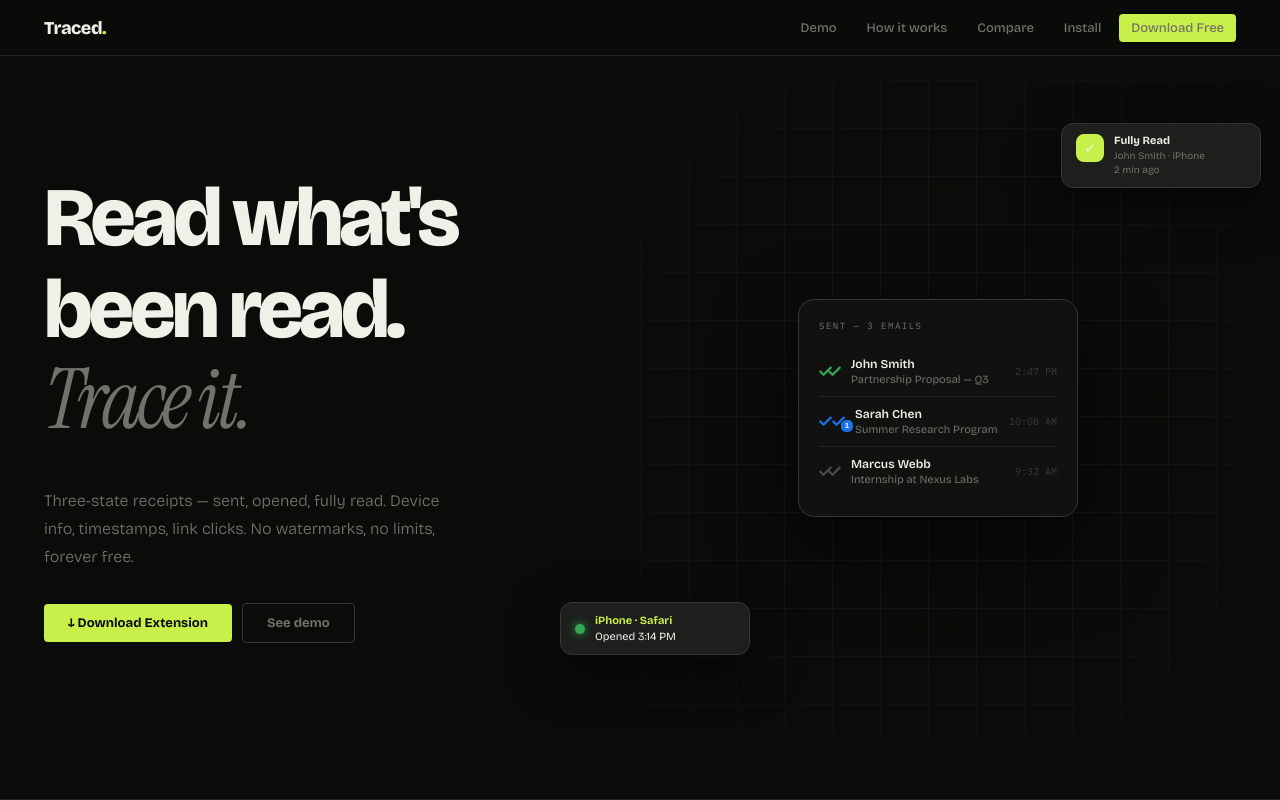
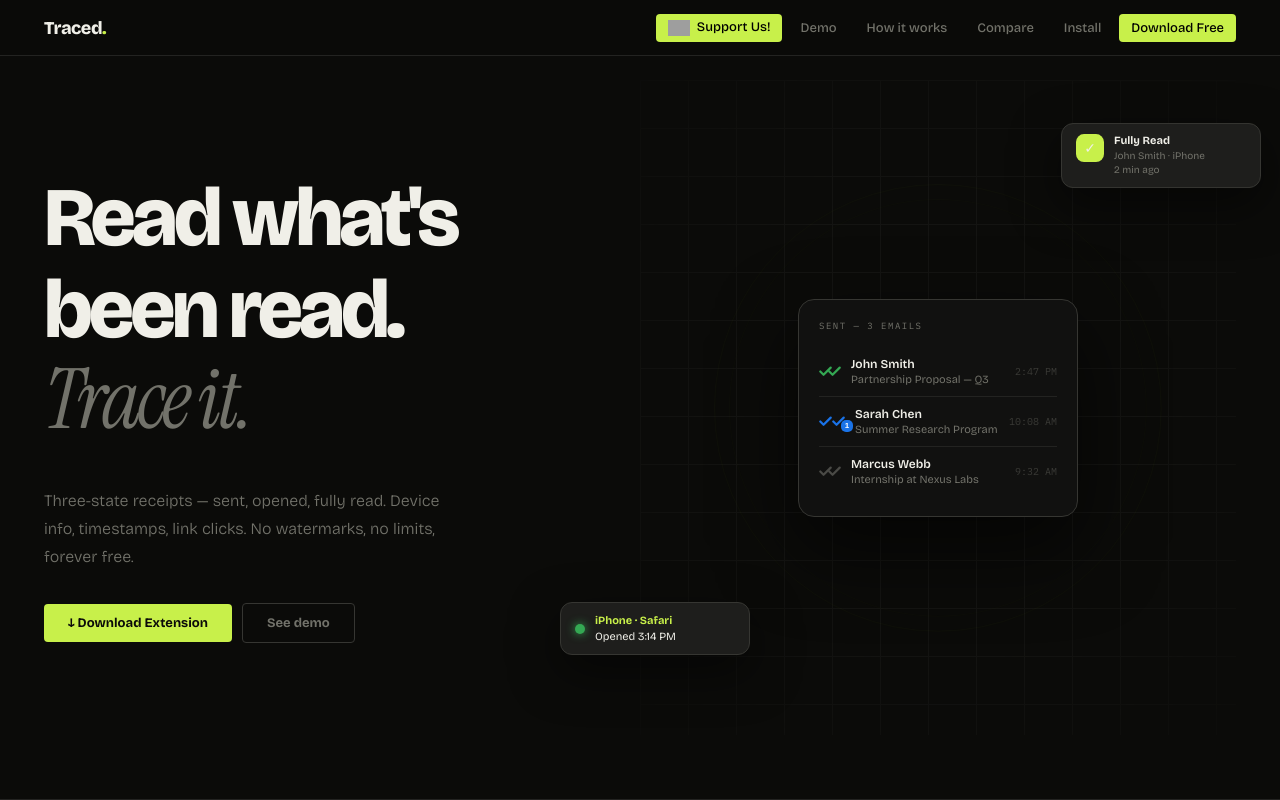
Before and after one commit to Exotrezy/traced-server, a website: page public/index.html in a window 1280 px wide. Shown: the top 800 px of the page. Drawn offline with nearby package versions, Linux system fonts and the light colour scheme; grey boxes are pictures that could not be loaded; a web font is replaced by a local one.

Commit message:
updated landing page

```diff
--- a/public/index.html
+++ b/public/index.html
@@ -51,11 +51,14 @@ nav{
 }
 .nav-links a:hover{color:var(--text);background:rgba(255,255,255,.04);}
 .nav-dl{
-  font-size:13px;font-weight:700;color:#0b0b09;
+  font-size:13px;font-weight:700;color:#000000 !important;
   background:var(--lime);padding:7px 18px;border-radius:4px;
-  transition:opacity .15s;
+  transition:opacity .15s, text-decoration:none;
 }
-.nav-dl:hover{opacity:.86;}
+.nav-dl:hover{
+  color: var(--text) !important;
+  opacity: 1;
+}
 
 /* hero */
 .hero{
@@ -445,6 +448,19 @@ nav{
   padding:12px 16px;cursor:pointer;
   transition:box-shadow .1s,background .1s;
   border-bottom:1px solid #f1f3f4;
+}
+
+/* Change text to white on hover */
+.gm-row:hover .gm-to,
+.gm-row:hover .gm-subject,
+.gm-row:hover .gm-preview,
+.gm-row:hover .gm-date {
+  color: #ffffff !important;
+}
+
+/* Optional: Make the "Sent" font weight slightly heavier on hover for better readability on the blue background */
+.gm-row:hover .gm-to {
+  font-weight: 600;
 }
 .gm-row:hover{
   box-shadow:0 2px 8px rgba(0,0,0,.1);
@@ -851,6 +867,25 @@ footer a:hover{color:var(--dim);}
   footer{padding:24px 16px;flex-direction:column;align-items:flex-start;gap:12px;}
   .footer-slogan{display:none;}
 }
+
+/* PayPal donate button */
+.pp-btn{
+  display:inline-flex;align-items:center;gap:7px;
+  background: var(--lime);color:#000000 !important;
+  border:none;border-radius:4px;
+  padding:7px 14px;
+  text-decoration:none;flex-shrink:0;
+  transition:opacity .15s;
+  white-space:nowrap;
+  font-family:var(--sans);
+  font-size:13px;
+  font-weight:700;
+  line-height:1;
+}
+.pp-btn:hover{
+  color: var(--text) !important;
+  opacity:1;
+  }
 </style>
 </head>
 <body>
@@ -861,6 +896,10 @@ footer a:hover{color:var(--dim);}
     <span class="nav-wordmark">Traced<span>.</span></span>
   </a>
   <div class="nav-links">
+    <a href="https://www.paypal.com/donate/?hosted_button_id=E6CH5RRTANZMW" target="_blank" class="pp-btn">
+      <img src="https://upload.wikimedia.org/wikipedia/commons/b/b7/PayPal_Logo_Icon_2014.svg" alt="PayPal" style="height:16px;width:auto;"/>
+      Support Us!
+    </a>
     <a href="#demo">Demo</a>
     <a href="#how">How it works</a>
     <a href="#compare">Compare</a>
```
